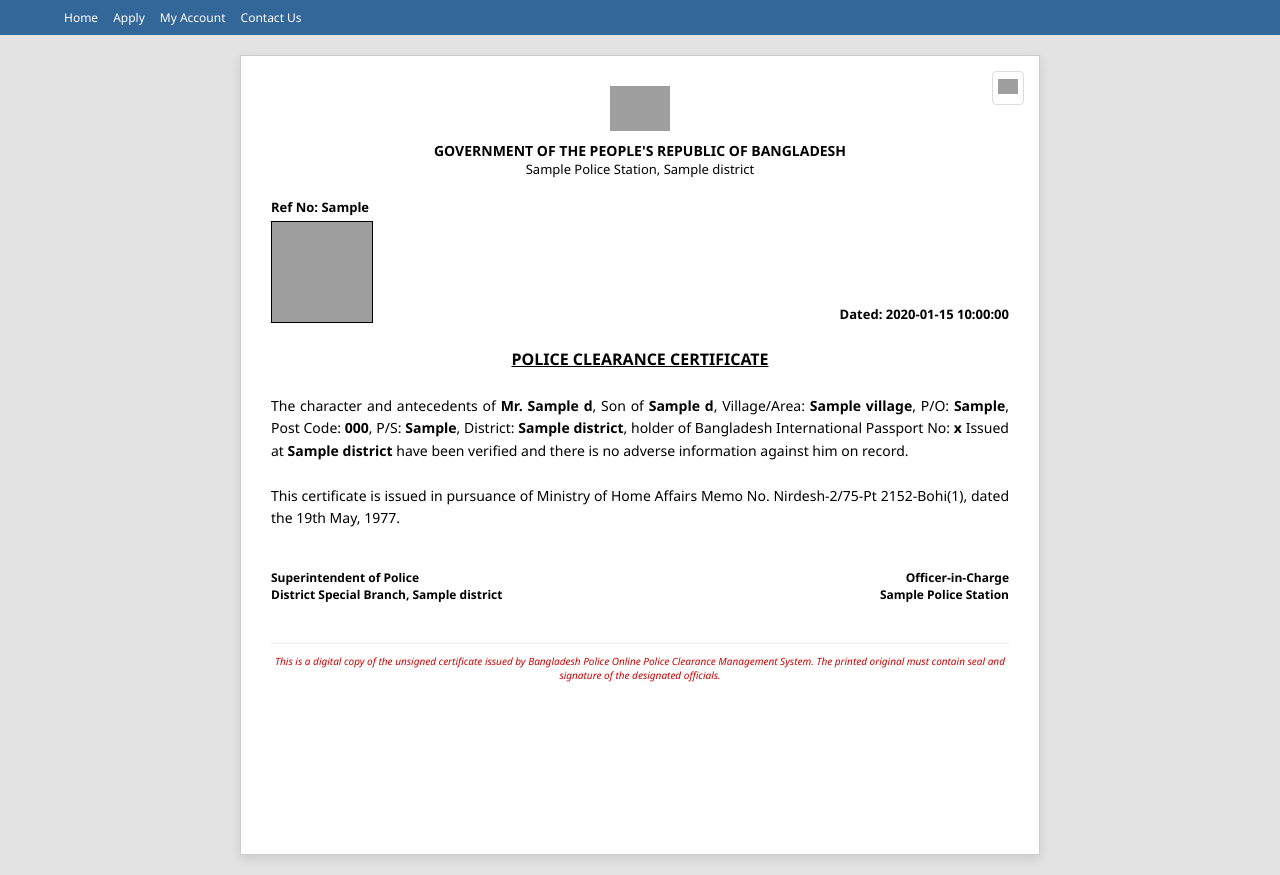
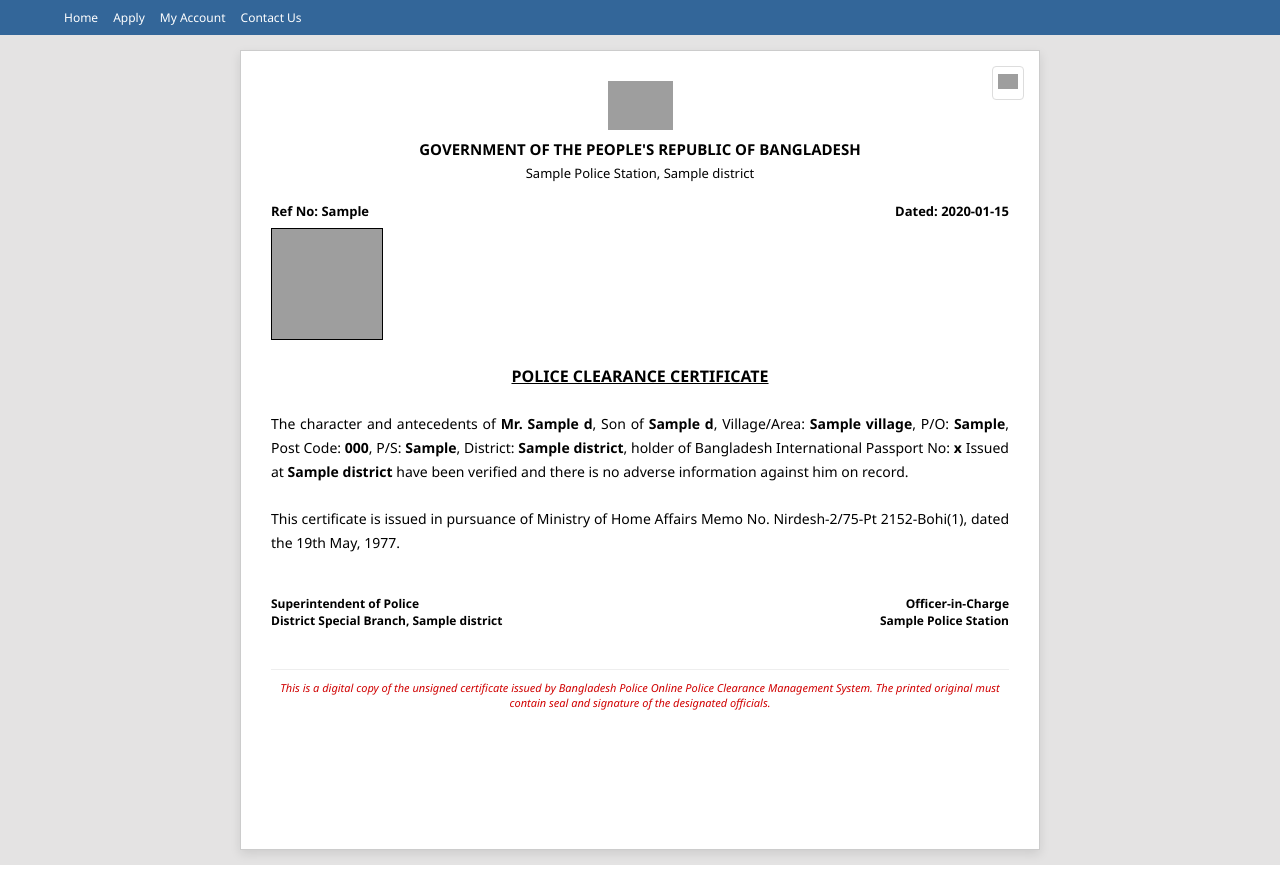
Before and after one commit to khanplacementdhaka/pcc-verification, a Flask app: template APP/templates/index.html in a window 1280 px wide. Shown: the part 60-935 px from the top of the page. Run offline with Flask 3, Linux system fonts and the light colour scheme; the template is opened without the code that fills it: most values are stand-ins (such as "Sample title", 1, 10 or a date in 2020); grey boxes are pictures that could not be loaded.

Commit message:
Update index.html

```diff
--- a/APP/templates/index.html
+++ b/APP/templates/index.html
@@ -2,57 +2,61 @@
 <html lang="en">
 <head>
     <meta charset="UTF-8">
-    <meta name="viewport" content="width=device-width, initial-scale=1.0">
+    <meta name="viewport" content="width=device-width, initial-scale=1.0, maximum-scale=2.0, user-scalable=yes">
     <title>Verification - Police Clearance</title>
     <style>
         body { font-family: 'Segoe UI', Arial, sans-serif; background-color: #2b3e50; margin: 0; padding: 0; }
 
-        /* উপরের নীল বার */
         .top-bar { background-color: #003366; height: 60px; display: flex; align-items: center; padding: 0 5%; color: white; font-size: 18px; font-weight: bold; }
         .top-bar img { height: 35px; margin-right: 10px; }
 
-        /* মেনু বার */
         .nav-bar { background-color: #336699; height: 35px; display: flex; align-items: center; padding: 0 5%; gap: 15px; overflow-x: auto; }
         .nav-bar a { color: white; text-decoration: none; font-size: 12px; white-space: nowrap; }
 
-        /* মূল ব্যাকগ্রাউন্ড - আপনার দেওয়া অফহোয়াইট */
-        .main-wrapper { background-color: #E4E3E3; width: 100%; min-height: 100vh; padding: 20px 0; display: flex; justify-content: center; }
+        .main-wrapper { background-color: #E4E3E3; width: 100%; min-height: 100vh; padding: 15px 0; display: flex; justify-content: center; }
 
-        /* সাদা সার্টিফিকেট পেপার - মোবাইল ফ্রেন্ডলি */
-        .certificate { background-color: #FFFFFF; width: 95%; max-width: 800px; padding: 30px; border: 1px solid #ccc; box-shadow: 0 4px 10px rgba(0,0,0,0.1); position: relative; box-sizing: border-box; }
+        .certificate { background-color: #FFFFFF; width: 98%; max-width: 800px; padding: 30px; border: 1px solid #ccc; box-shadow: 0 4px 10px rgba(0,0,0,0.1); position: relative; box-sizing: border-box; }
 
-        /* প্রিন্টার আইকন */
-        .print-btn { position: absolute; top: 15px; right: 15px; background: #FFFFFF; padding: 5px; border: 1px solid #ddd; border-radius: 4px; }
+        .print-btn { position: absolute; top: 15px; right: 15px; background: #FFFFFF; padding: 5px; border: 1px solid #ddd; border-radius: 4px; z-index: 10; }
 
         .header { text-align: center; margin-bottom: 20px; }
-        .gov-logo { width: 60px; }
-        .gov-text { font-size: 14px; font-weight: bold; color: #000; margin-top: 5px; }
+        .gov-logo { width: 65px; }
+        .gov-text { font-size: 15px; font-weight: bold; color: #000; margin-top: 5px; line-height: 1.3; }
 
-        /* তথ্য এবং কিউআর কোড সেকশন */
-        .info-row { display: flex; justify-content: space-between; align-items: flex-end; margin: 20px 0; }
-        .ref-section { font-size: 13px; font-weight: bold; }
-        .qr-box img { width: 100px; height: 100px; border: 1px solid #000; display: block; margin-top: 5px; }
-        .date-section { font-size: 13px; font-weight: bold; }
+        .info-row { display: flex; justify-content: space-between; align-items: flex-start; margin: 20px 0; }
+        .ref-section { font-size: 13px; font-weight: bold; flex: 1; }
 
-        .cert-title { text-align: center; font-size: 16px; font-weight: bold; text-decoration: underline; margin: 25px 0; }
-        .content { font-size: 14px; line-height: 1.6; text-align: justify; color: #000; }
+        /* QR Code Styling */
+        .qr-box { margin-top: 8px; }
+        .qr-box img {
+            width: 110px;
+            height: 110px;
+            border: 1px solid #000;
+            display: block;
+            background-color: #fff;
+        }
 
-        .footer-section { margin-top: 40px; display: flex; justify-content: space-between; font-size: 12px; font-weight: bold; }
+        .date-section { font-size: 13px; font-weight: bold; text-align: right; }
 
-        .red-notice { color: #d00000; font-size: 10px; text-align: center; margin-top: 40px; border-top: 1px solid #eee; padding-top: 10px; font-style: italic; }
+        .cert-title { text-align: center; font-size: 16px; font-weight: bold; text-decoration: underline; margin: 25px 0; clear: both; }
+        .content { font-size: 14px; line-height: 1.7; text-align: justify; color: #000; word-wrap: break-word; }
 
-        /* মোবাইলের জন্য ছোট অ্যাডজাস্টমেন্ট */
+        .footer-section { margin-top: 40px; display: flex; justify-content: space-between; font-size: 12px; font-weight: bold; gap: 10px; }
+
+        .red-notice { color: #d00000; font-size: 11px; text-align: center; margin-top: 40px; border-top: 1px solid #eee; padding-top: 10px; font-style: italic; line-height: 1.4; }
+
+        /* মোবাইল জুম এবং ভিউ ফিক্স */
         @media (max-width: 600px) {
-            .certificate { padding: 15px; }
-            .info-row { flex-direction: column; align-items: flex-start; gap: 10px; }
-            .date-section { align-self: flex-start; }
-            .footer-section { flex-direction: column; gap: 20px; }
+            .certificate { padding: 15px; width: 95%; }
+            .gov-text { font-size: 13px; }
+            .info-row { flex-direction: row; justify-content: space-between; }
+            .footer-section { flex-direction: row; font-size: 10px; }
         }
     </style>
 </head>
 <body>
     <div class="top-bar">
-        <img src="https://upload.wikimedia.org/wikipedia/commons/8/84/Government_Seal_of_Bangladesh.svg">
+        <img src="https://upload.wikimedia.org/wikipedia/commons/8/84/Government_Seal_of_Bangladesh.svg" alt="Logo">
         Police Clearance
     </div>
     <div class="nav-bar">
@@ -68,17 +72,17 @@
             <div class="header">
                 <img src="https://upload.wikimedia.org/wikipedia/commons/8/84/Government_Seal_of_Bangladesh.svg" class="gov-logo">
                 <div class="gov-text">GOVERNMENT OF THE PEOPLE'S REPUBLIC OF BANGLADESH</div>
-                <div style="font-size: 13px;">{{ d['Police Station'] }} Police Station, {{ d['District'] }}</div>
+                <div style="font-size: 13px; margin-top: 5px;">{{ d['Police Station'] }} Police Station, {{ d['District'] }}</div>
             </div>
 
             <div class="info-row">
                 <div class="ref-section">
                     Ref No: {{ d['Ref No'] }}
                     <div class="qr-box">
-                        <img src="https://api.qrserver.com/v1/create-qr-code/?size=150x150&data=https://pcc-verification.onrender.com/ords/f?p=500:50:::NO::P50_TOKEN_ID:{{ d['Ref No'] }}" alt="QR">
+                        <img src="https://api.qrserver.com/v1/create-qr-code/?size=150x150&data={{ request.url }}" alt="QR Code">
                     </div>
                 </div>
-                <div class="date-section">Dated: {{ d['IssueDate'] }}</div>
+                <div class="date-section">Dated: {{ d['DATED'] }}</div>
             </div>
 
             <div class="cert-title">POLICE CLEARANCE CERTIFICATE</div>
@@ -90,8 +94,8 @@
             </div>
 
             <div class="footer-section">
-                <div>Superintendent of Police<br>District Special Branch, {{ d['District'] }}</div>
-                <div style="text-align: right;">Officer-in-Charge<br>{{ d['Police Station'] }} Police Station</div>
+                <div style="width: 45%;">Superintendent of Police<br>District Special Branch, {{ d['District'] }}</div>
+                <div style="text-align: right; width: 45%;">Officer-in-Charge<br>{{ d['Police Station'] }} Police Station</div>
             </div>
 
             <div class="red-notice">
```
